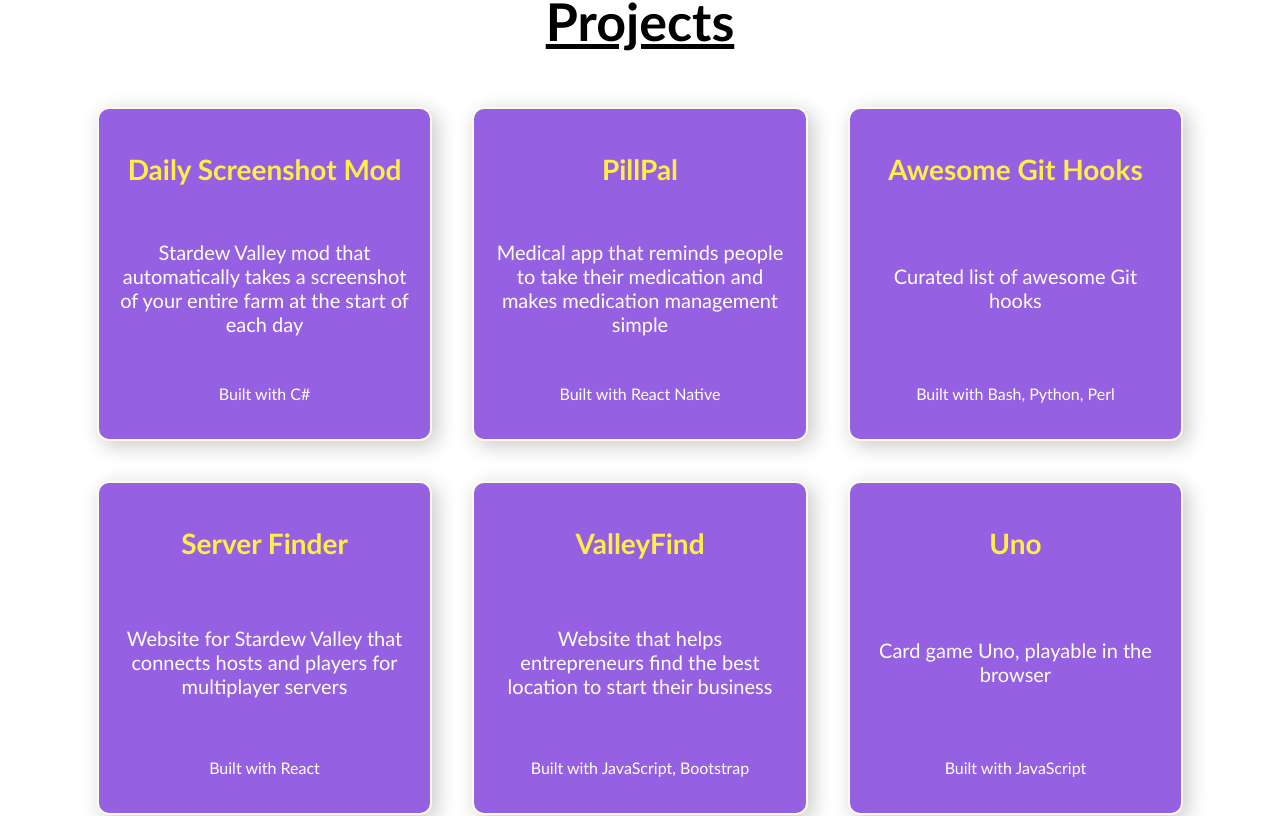
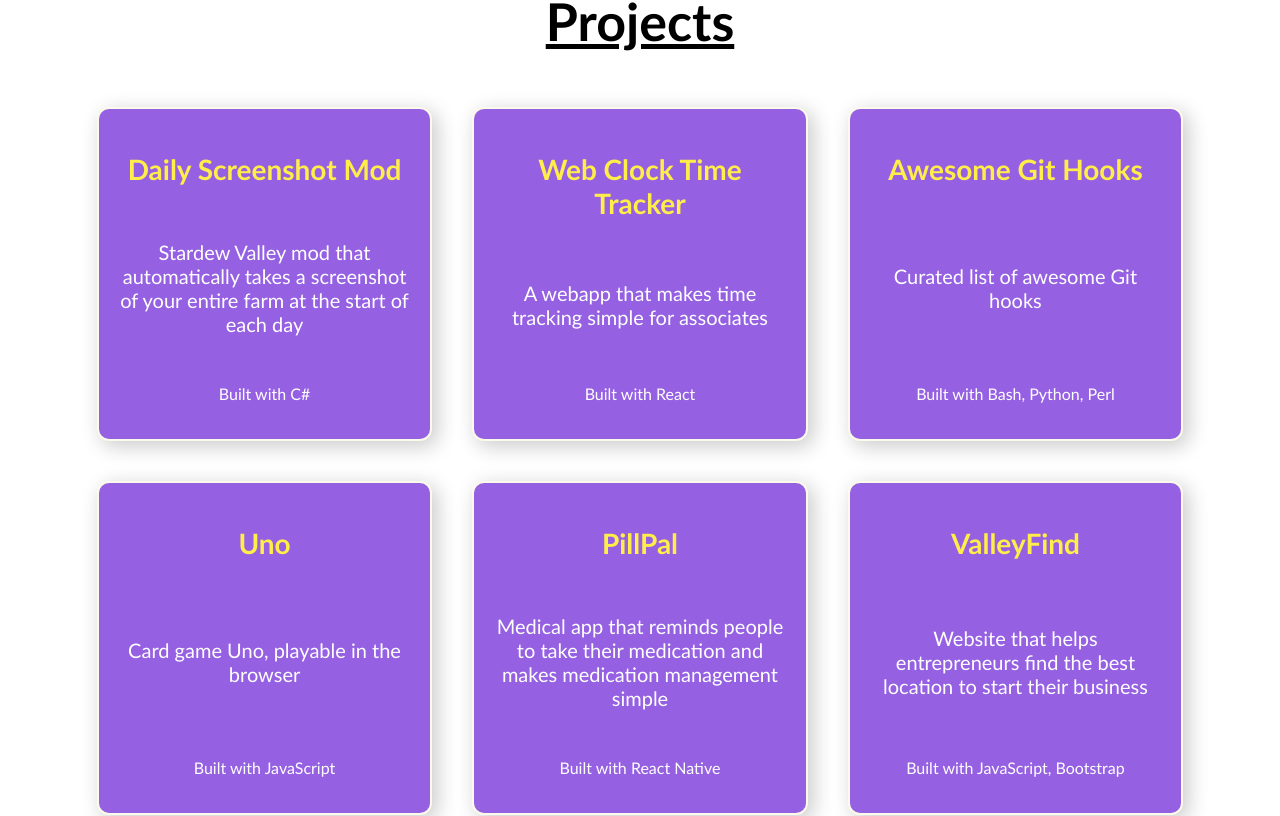
Before and after one commit to CompSciLauren/compscilauren.github.io, a React (Create React App) app: page / in a window 1280 px wide. Shown: the part 905-1721 px from the top of the page. Built offline with nearby package versions, Linux system fonts and the light colour scheme.

Commit message:
Update projects section

```diff
--- a/src/home/home.js
+++ b/src/home/home.js
@@ -73,7 +73,28 @@ function home() {
                 description="Stardew Valley mod that automatically takes a screenshot of
                   your entire farm at the start of each day"
                 builtWith="C#"
-              ></Project>
+              />
+
+              <Project
+                link="https://github.com/compscilauren/web-clock-time-tracker"
+                title="Web Clock Time Tracker"
+                description="A webapp that makes time tracking simple for associates"
+                builtWith="React"
+              />
+
+              <Project
+                link="https://github.com/compscilauren/awesome-git-hooks"
+                title="Awesome Git Hooks"
+                description="Curated list of awesome Git hooks"
+                builtWith="Bash, Python, Perl"
+              />
+
+              <Project
+                link="https://compscilauren.github.io/uno/index.html"
+                title="Uno"
+                description="Card game Uno, playable in the browser"
+                builtWith="JavaScript"
+              />
 
               <Project
                 link="https://drive.google.com/file/d/1LsDeMeXUBJeSpBp4mGFLBYRrhL9-T9uG/view"
@@ -81,22 +102,7 @@ function home() {
                 description="Medical app that reminds people to take their medication and
             makes medication management simple"
                 builtWith="React Native"
-              ></Project>
-
-              <Project
-                link="https://github.com/compscilauren/awesome-git-hooks"
-                title="Awesome Git Hooks"
-                description="Curated list of awesome Git hooks"
-                builtWith="Bash, Python, Perl"
-              ></Project>
-
-              <Project
-                link="https://boiling-garden-86985.herokuapp.com/"
-                title="Server Finder"
-                description="Website for Stardew Valley that connects hosts and players for
-              multiplayer servers"
-                builtWith="React"
-              ></Project>
+              />
 
               <Project
                 link="https://github.com/compscilauren/fedcodeathon"
@@ -104,14 +110,7 @@ function home() {
                 description="Website that helps entrepreneurs find the best location to
               start their business"
                 builtWith="JavaScript, Bootstrap"
-              ></Project>
-
-              <Project
-                link="https://compscilauren.github.io/uno/index.html"
-                title="Uno"
-                description="Card game Uno, playable in the browser"
-                builtWith="JavaScript"
-              ></Project>
+              />
             </div>
             <a
               href="https://github.com/CompSciLauren"
```
